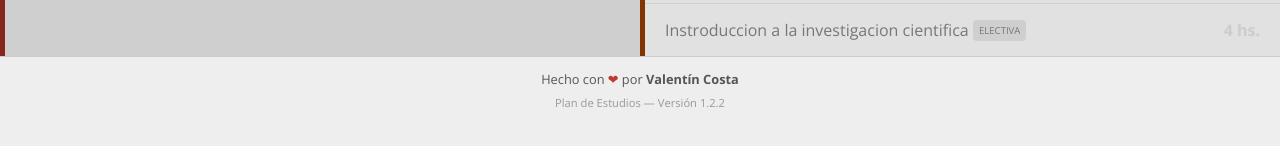
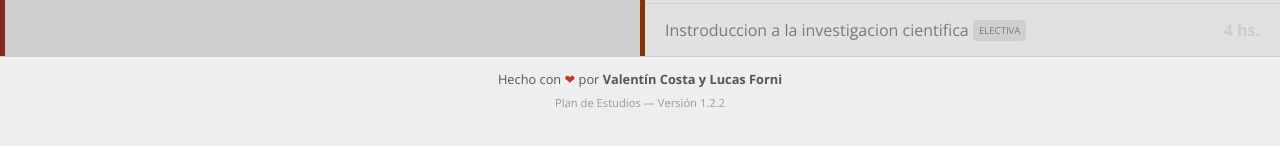
Before and after one commit to ForniLucas/Plan-de-estudios-Ingenieria-Electromecanica-UTN-FRCU, a website: page ingElectromecanicaUTNFRCU-master/docs/index.html in a window 1280 px wide. Shown: the part 1622-1768 px from the top of the page. Drawn offline with nearby package versions, Linux system fonts and the light colour scheme.

Commit message:
Update index.html

```diff
--- a/ingElectromecanicaUTNFRCU-master/docs/index.html
+++ b/ingElectromecanicaUTNFRCU-master/docs/index.html
@@ -102,7 +102,7 @@
       <div class="dependencias" @click="ocultarDependencias"></div>
     </main>
     <footer class="footer">
-      <p class="footer__authoring">Hecho con <span>❤</span> por <strong>Valentín Costa</strong></p>
+      <p class="footer__authoring">Hecho con <span>❤</span> por <strong>Valentín Costa y Lucas Forni</strong></p>
       <p class="footer__version">Plan de Estudios — Versión 1.2.2</p>
     </footer>
     <script src="https://unpkg.com/vue@2.2.6/dist/vue.min.js"></script>
```
